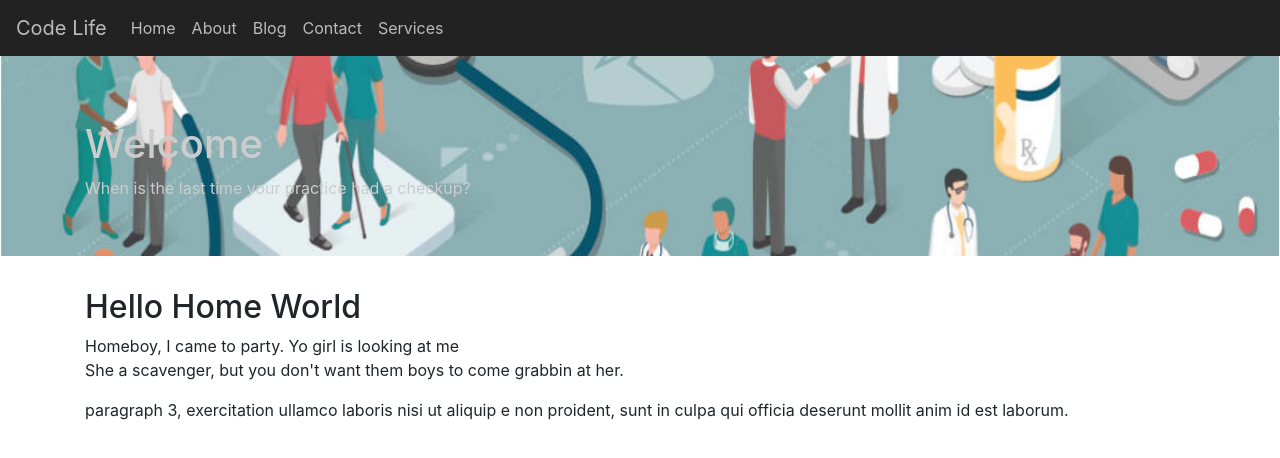
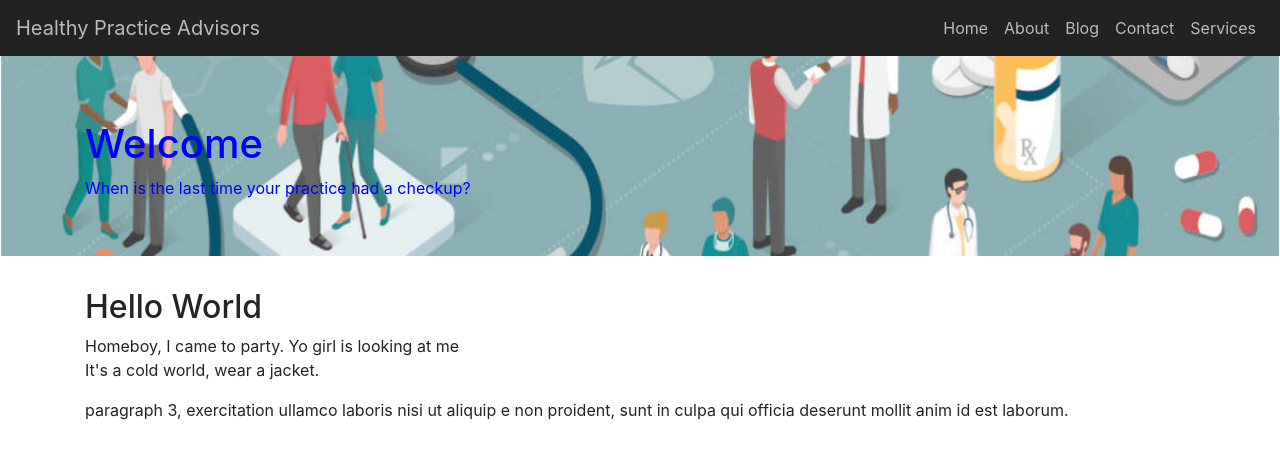
Before and after one commit to seanhailecodes/ThankYouChad, a React (Create React App) app in the folder hpa/: page / in a window 1280 px wide. Shown: the top 458 px of the page. Built offline with nearby package versions, Linux system fonts and the light colour scheme.

Commit message:
updated nav bar to float right

```diff
--- a/hpa/src/components/Home.js
+++ b/hpa/src/components/Home.js
@@ -2,9 +2,9 @@ import React from 'react'
 
 export const Home = () => (
     <div>
-      <h2>Hello Home World</h2>
+      <h2>Hello World</h2>
       <p> Homeboy, I came to party. Yo girl is looking at me
           <p>
-          She a scavenger, but you don't want them boys to come grabbin at her.</p>paragraph 3, exercitation ullamco laboris nisi ut aliquip e non proident, sunt in culpa qui officia deserunt mollit anim id est laborum.   </p>
+          It's a cold world, wear a jacket.</p>paragraph 3, exercitation ullamco laboris nisi ut aliquip e non proident, sunt in culpa qui officia deserunt mollit anim id est laborum.   </p>
     </div>
 )
--- a/hpa/src/components/Jumbotron.js
+++ b/hpa/src/components/Jumbotron.js
@@ -7,17 +7,28 @@ const Styles = styled.div`
     .jumbotron {
         background: url(${hc1}) no-repeat fixed bottom;
         background-size: cover;
-        color: #ccc;
+        color: #0000ff;
         height: 200px;
         position: relative;
         z-index: -2;
+    }
+
+    .overlay {
+        background-color: #000;
+        opacitiy: 0.6;
+        position: absolute;
+        top: 0;
+        left: 0;
+        bottom; 0:
+        right: 0;
+        z-index: -1;
     }
 
 `
 
 export const Jumbotron = () => (
     <Styles>
-        <Jumbo fluid className='Jumbo'>
+        <Jumbo fluid className='Jumbotron'>
         <div className='overlay'></div>
         <Container>
             <h1>Welcome</h1>
--- a/hpa/src/components/NavigationBar.js
+++ b/hpa/src/components/NavigationBar.js
@@ -19,10 +19,10 @@ const Styles = styled.div`
 export const NavigationBar = () => (
     <Styles>
         <Navbar expand='lg'>
-            <Navbar.Brand href='/'>Code Life</Navbar.Brand>
+            <Navbar.Brand href='/'>Healthy Practice Advisors</Navbar.Brand>
             <Navbar.Toggle aria-controls='basic-navbar-nav'/>
             <Navbar.Collapse id='basic-navbar-nav'>
-                <Nav className='m1-auto'>
+                <Nav className='ml-auto'>
                     <Nav.Item><Nav.Link href='/'>Home</Nav.Link></Nav.Item>
                     <Nav.Item><Nav.Link href='/about'>About</Nav.Link></Nav.Item>
                     <Nav.Item><Nav.Link href='/blog'>Blog</Nav.Link></Nav.Item>
```
Also changed, not shown: 1 other file (tests, documents, lock files or other folders).
